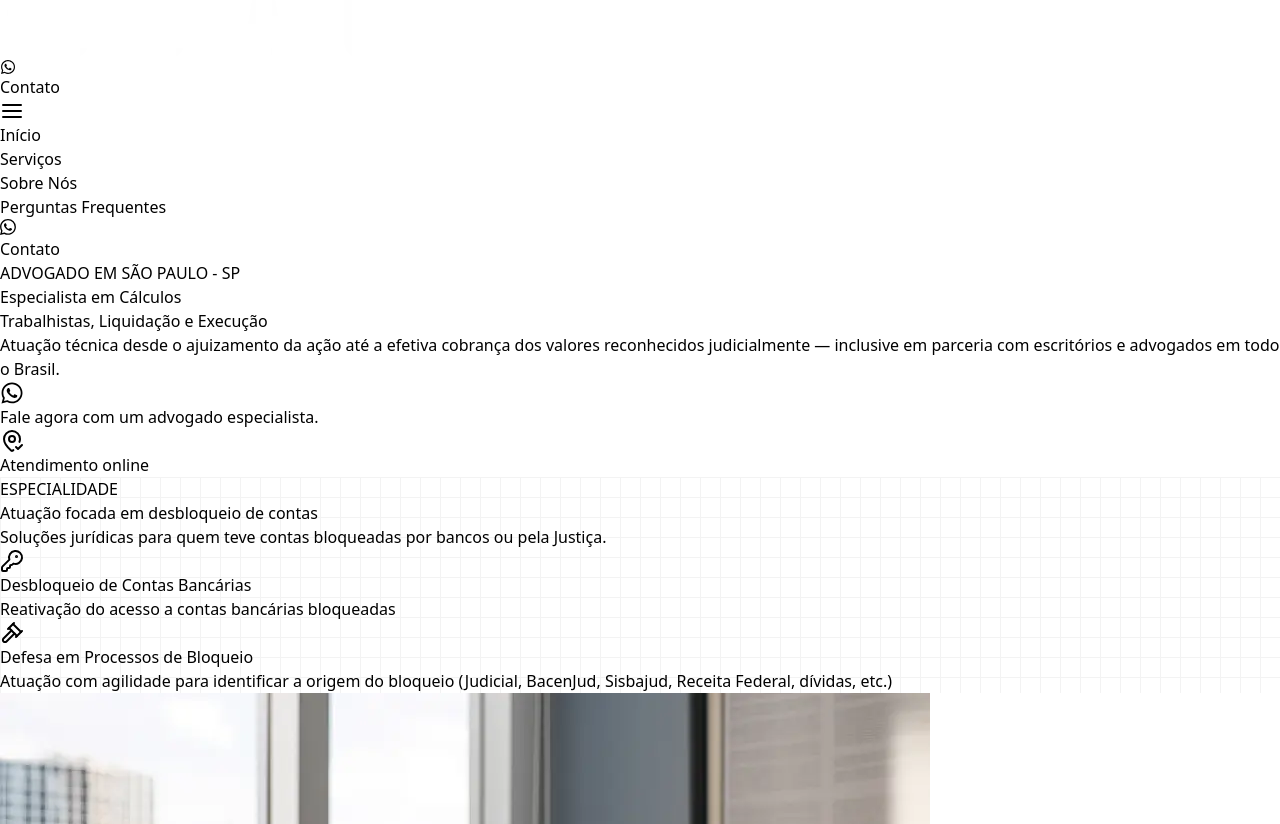
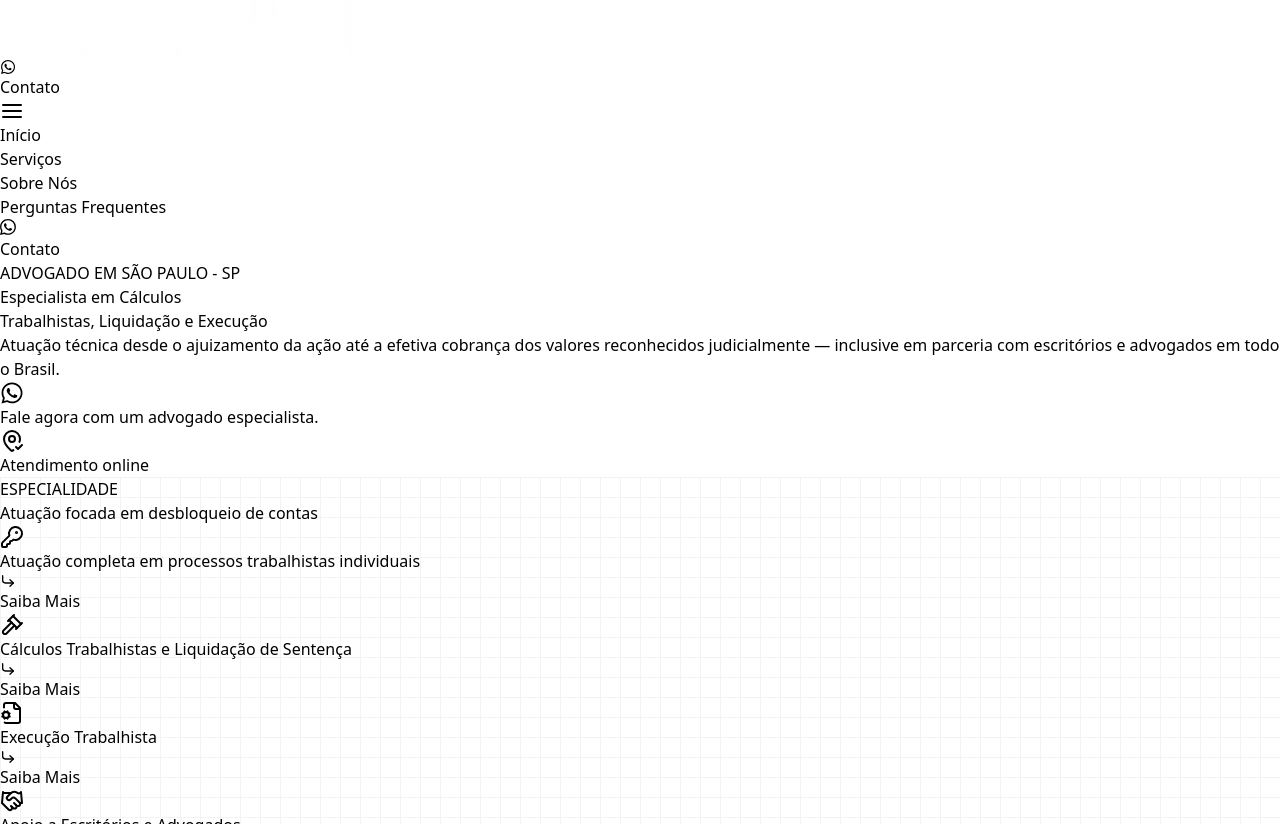
Before and after one commit to EdisonMatos/LP-Andre-Lima, a React (Vite) app: page / in a window 1280 px wide. Shown: the part 128-952 px from the top of the page. Built offline with nearby package versions, Linux system fonts and the light colour scheme; a web font is replaced by a local one.

Commit message:
fix: Altera estrutura da Feature

```diff
--- a/src/components/cards/IconButtonFeatureCard.jsx
+++ b/src/components/cards/IconButtonFeatureCard.jsx
@@ -18,7 +18,7 @@ export default function IconButtonFeatureCard(props) {
 
   return (
     <div
-      className={`w-[250px] phone2:w-[300px] phone3:w-[350px] tablet1:w-[400px] desktop1:max-w-[250px] p-0 flex flex-col items-center desktop1:p-0 ${className}`}
+      className={`w-[250px] phone2:w-[300px] phone3:w-[350px] tablet1:w-[260px] desktop1:max-w-[250px] p-0 flex flex-col h-[210px] items-center desktop1:p-0 ${className}`}
     >
       <div
         className={`h-[64px] w-[64px] mb-[24px] rounded-md flex justify-center items-center ${bgClass}`}
--- a/src/components/sections/DefaultModals.jsx
+++ b/src/components/sections/DefaultModals.jsx
@@ -49,14 +49,14 @@ export default function DefaultModals({ modal = "true", colorMode }) {
         />
 
         <SectionWrapper>
-          <div className="flex flex-col items-center w-full justify-evenly tablet1:flex-row">
-            <div className="flex flex-wrap items-start justify-center w-full gap-[40px]">
+          <div className="flex desktop1:mt-[40px] flex-col items-center w-full gap-4 tablet1:gap-2 desktop1:gap-0 tablet1:flex-row tablet1:justify-evenly desktop1:gap-x-0 desktop1:px-0">
+            <div className="col1 tablet1:w-[50%] desktop1:w-[28%] flex flex-col justify-center items-center gap-4">
               <MotionDivDownToUp className="flex flex-col items-center justify-center border-[2px] border-solid px-[10px] py-[20px]">
                 <IconButtonFeatureCard
                   icon={content.texts.features.card1.icon}
                   title={content.texts.features.card1.title}
                   paragraph={content.texts.features.card1.subtitle}
-                  className="tablet1:mb-[12px] desktop1:mb-0 desktop2:mb-[18px]"
+                  className=""
                   colorMode={colorMode}
                 />
                 {modal && (
@@ -113,7 +113,7 @@ export default function DefaultModals({ modal = "true", colorMode }) {
                   icon={content.texts.features.card2.icon}
                   title={content.texts.features.card2.title}
                   paragraph={content.texts.features.card2.subtitle}
-                  className="tablet1:mb-[12px] desktop1:mb-0 desktop2:mb-[18px]"
+                  className=""
                   colorMode={colorMode}
                 />
                 {modal && (
@@ -165,12 +165,24 @@ export default function DefaultModals({ modal = "true", colorMode }) {
                   />
                 )}
               </MotionDivDownToUp>{" "}
+            </div>
+
+            <MotionDivDownToUp className="hidden desktop1:flex justify-center w-[32%]">
+              <div
+                className="hidden h-[640px] w-full desktop1:flex col2 rounded-2xl bg-top bg-cover shadow-custom-opacity shadow-shadowFeatures/10"
+                style={{
+                  backgroundImage: `url(${content.texts.features.imgFeatures})`,
+                }}
+              ></div>
+            </MotionDivDownToUp>
+
+            <div className="col3 tablet1:w-[50%] desktop1:w-[28%] flex flex-col justify-center items-center gap-4">
               <MotionDivDownToUp className="flex flex-col items-center justify-center border-[2px] border-solid px-[10px] py-[20px]">
                 <IconButtonFeatureCard
                   icon={content.texts.features.card3.icon}
                   title={content.texts.features.card3.title}
                   paragraph={content.texts.features.card3.subtitle}
-                  className="tablet1:mb-[12px] desktop1:mb-0 desktop2:mb-[18px]"
+                  className=""
                   colorMode={colorMode}
                 />
                 {modal && (
@@ -227,7 +239,7 @@ export default function DefaultModals({ modal = "true", colorMode }) {
                   icon={content.texts.features.card4.icon}
                   title={content.texts.features.card4.title}
                   paragraph={content.texts.features.card4.subtitle}
-                  className="tablet1:mb-[12px] desktop1:mb-0 desktop2:mb-[18px]"
+                  className=""
                   colorMode={colorMode}
                 />
                 {modal && (
@@ -279,63 +291,6 @@ export default function DefaultModals({ modal = "true", colorMode }) {
                   />
                 )}
               </MotionDivDownToUp>{" "}
-              <MotionDivDownToUp className="flex flex-col items-center justify-center border-[2px] border-solid px-[10px] py-[20px]">
-                <IconButtonFeatureCard
-                  icon={content.texts.features.card5.icon}
-                  title={content.texts.features.card5.title}
-                  paragraph={content.texts.features.card5.subtitle}
-                  className="tablet1:mb-[12px] desktop1:mb-0 desktop2:mb-[18px]"
-                  colorMode={colorMode}
-                />
-                {modal && (
-                  <Button
-                    size="small"
-                    colorMode={colorMode}
-                    label={content.texts.features.card5.buttonLabel}
-                    onClick={() =>
-                      onClick(
-                        content.texts.features.card5.title,
-                        content.texts.features.card5.description,
-                        <>
-                          <p className="my-[20px]">
-                            Quer saber mais? Clique abaixo 👇
-                          </p>
-                          <div>
-                            <Button
-                              colorMode={colorMode}
-                              aria-label={
-                                content.texts.about.ctaButtonAriaLabel
-                              }
-                              label={content.texts.about.ctaButtonText}
-                              buttonLink={content.texts.links.ctaWhatsapp}
-                              animation={false}
-                              className="hover:scale-105"
-                              icon={<FaWhatsapp size={24} />}
-                            />
-                          </div>
-                        </>
-                      )
-                    }
-                    icon={
-                      <svg
-                        xmlns="http://www.w3.org/2000/svg"
-                        width="16"
-                        height="16"
-                        viewBox="0 0 24 24"
-                        fill="none"
-                        stroke="currentColor"
-                        stroke-width="2"
-                        stroke-linecap="round"
-                        stroke-linejoin="round"
-                        class="lucide lucide-corner-down-right"
-                      >
-                        <polyline points="15 10 20 15 15 20" />
-                        <path d="M4 4v7a4 4 0 0 0 4 4h12" />
-                      </svg>
-                    }
-                  />
-                )}
-              </MotionDivDownToUp>{" "}
             </div>
           </div>
         </SectionWrapper>
--- a/src/content/content.jsx
+++ b/src/content/content.jsx
@@ -188,20 +188,20 @@ const content = {
     features: {
       miniTag: "ESPECIALIDADE",
       title: "Atuação focada em desbloqueio de contas",
-      subtitle:
-        "Soluções jurídicas para quem teve contas bloqueadas por bancos ou pela Justiça.",
+      subtitle: "",
       imgFeatures: imgFeatures,
       imgDivisor: imgDivisor,
       card1: {
         img: featuresImg1,
-        title: "Desbloqueio de Contas Bancárias",
-        subtitle: "Reativação do acesso a contas bancárias bloqueadas",
+        title: "Atuação completa em processos trabalhistas individuais",
+        subtitle: "",
         description: (
           <div>
-            A_Definir
-            <br />
-            <br />
-            A_Definir
+            • Entrevista e análise jurídica do caso;
+            <br />• Elaboração da petição inicial com cálculos precisos;
+            <br />• Participação em audiências e perícias técnicas;
+            <br />• Pleitos de verbas rescisórias, adicionais, estabilidade e
+            reparações.
           </div>
         ),
         imgModal: imgFeaturesCardModal1,
@@ -227,15 +227,17 @@ const content = {
       },
       card2: {
         img: featuresImg2,
-        title: "Defesa em Processos de Bloqueio",
-        subtitle:
-          "Atuação com agilidade para identificar a origem do bloqueio (Judicial, BacenJud, Sisbajud, Receita Federal, dívidas, etc.)",
+        title: "Cálculos Trabalhistas e Liquidação de Sentença",
+        subtitle: "",
         description: (
           <div>
-            A_Definir
-            <br />
-            <br />
-            A_Definir
+            • Cálculo para instrução da petição inicial;
+            <br />• Liquidação de sentença ;
+            <br />• Atualização de valores conforme jurisprudência;
+            <br />• Impugnação a cálculos apresentados pela parte contrária;
+            <br />• Laudos técnicos para apoio à decisão judicial;
+            <br />• Apontamento de diferenças e inconsistências em réplica (com
+            quadros comparativos e exposição fundamentada).
           </div>
         ),
         imgModal: imgFeaturesCardModal2,
@@ -264,13 +266,17 @@ const content = {
       },
       card3: {
         img: featuresImg3,
-        title: "Regularização de CPF ou CNPJ com Pendências",
-        subtitle: "Correção de dados que causam bloqueios bancários",
+        title: "Execução Trabalhista",
+        subtitle: "",
         description: (
           <div>
-            A_Definir <br />
-            <br />
-            A_Definir
+            • Elaboração de pedidos de cumprimento de sentença;
+            <br />• Acompanhamento da fase de execução até o recebimento;
+            <br />• Utilização de ferramentas como SISBAJUD, RENAJUD e Infojud;
+            • Impugnação de embargos à execução e manifestações da parte
+            contrária;
+            <br />• Estratégias para localização de bens e recebimento do
+            crédito.
           </div>
         ),
         imgModal: imgFeaturesCardModal3,
@@ -305,14 +311,16 @@ const content = {
       },
       card4: {
         img: featuresImg4,
-        title: "Negociação com Bancos e Instituições Financeiras",
-        subtitle: "Acordos e tratativas diretas com instituições bancárias",
+        title: "Apoio a Escritórios e Advogados",
+        subtitle: "",
         description: (
           <div>
-            A_Definir
-            <br />
-            A_Definir
-            <br />
+            Atuação como parceiro técnico em liquidação e execução:
+            <br />• Cálculos iniciais e de liquidação para instrução processual;
+            • Memoriais de cálculo e impugnações técnicas;
+            <br />• Apoio em execuções complexas, inclusive na fase de bloqueio
+            e levantamento de valores; • Atuação sob demanda, com discrição e
+            parceria profissional.
           </div>
         ),
         imgModal: imgFeaturesCardModal4,
--- a/src/pages/Index.jsx
+++ b/src/pages/Index.jsx
@@ -32,12 +32,12 @@ export default function Index() {
       {/* <BlogPosts /> */}
       <Features
         colorMode={colorMode}
-        defaultFeature={true}
+        defaultFeature={false}
         button={false}
         modalWithCards={false}
         paragraphs={false}
         sixCards={false}
-        paragraphsModal={false}
+        paragraphsModal={true}
       />
       <About modal={true} showGallery={false} colorMode={colorMode} />
       {/* <AboutInstagram
```
